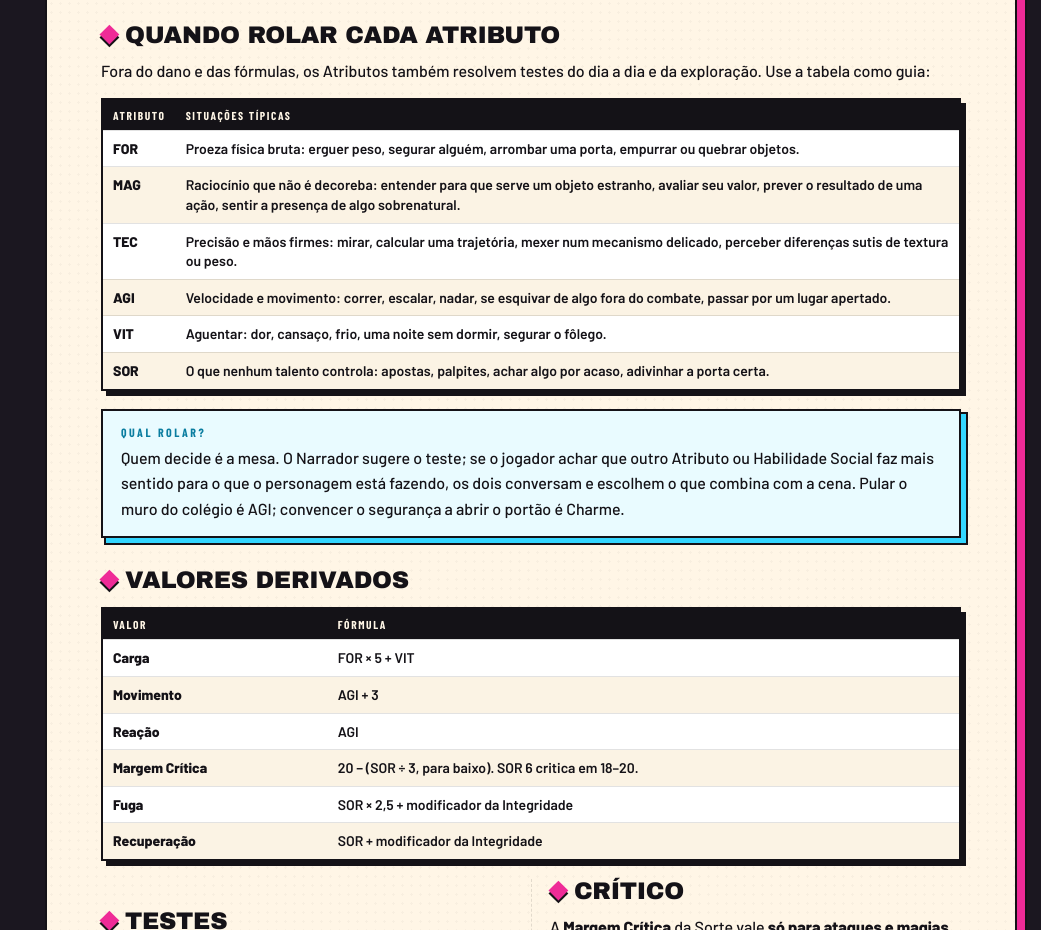
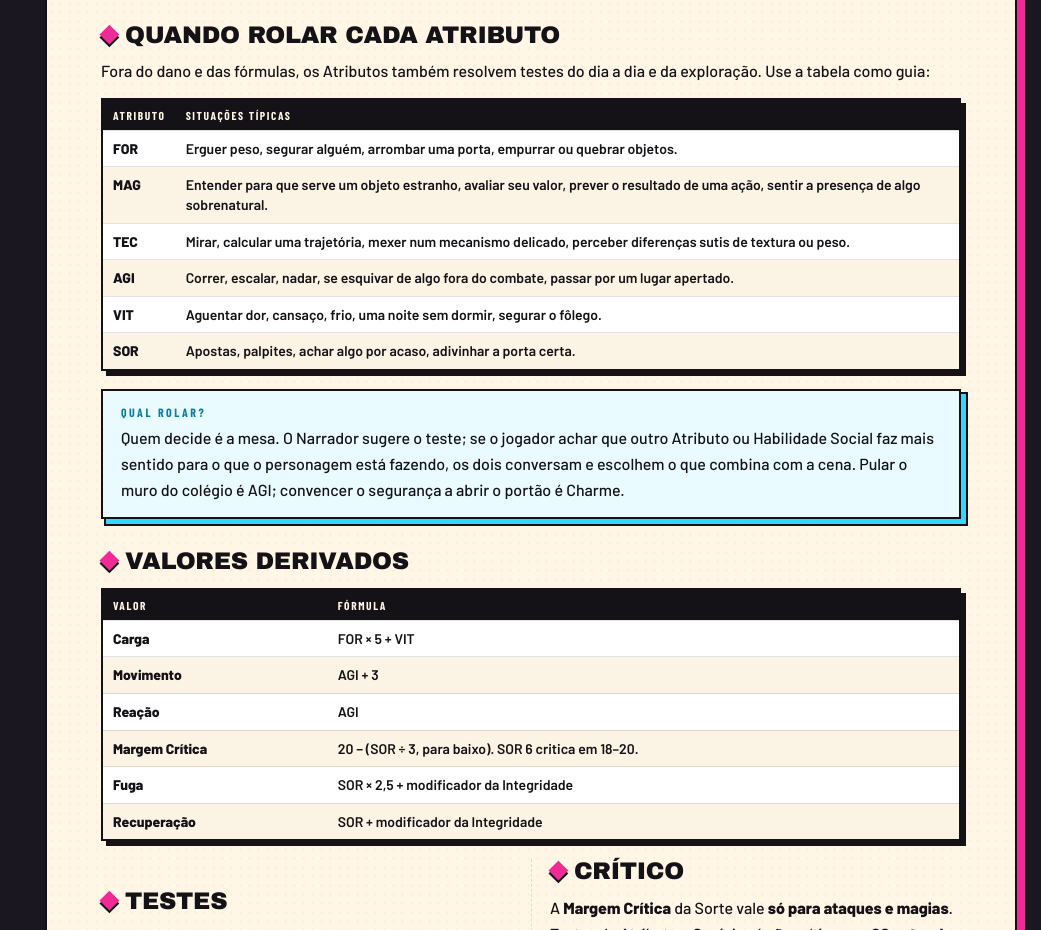
Before and after one commit to N4nd0-Hub/Ficha-Phobia, a website: page livro/index.html in a window 1280 px wide. Shown: the part 8201-9131 px from the top of the page, without its empty margins (239-1280 px from the left). Drawn offline with nearby package versions, Linux system fonts and the light colour scheme; a web font is replaced by a local one.

Commit message:
Livro: tabela de Atributos só com as ações
Co-Authored-By: Claude Opus 5.5 <noreply@anthropic.com>
Claude-Session: https://claude.ai/code/session_013JyCAbfzTg5yVg9R68emJB

```diff
--- a/livro/index.html
+++ b/livro/index.html
@@ -179,12 +179,12 @@
   <div class="tbl-wrap"><table>
     <thead><tr><th>Atributo</th><th>Situações típicas</th></tr></thead>
     <tbody>
-      <tr><td><b>FOR</b></td><td>Proeza física bruta: erguer peso, segurar alguém, arrombar uma porta, empurrar ou quebrar objetos.</td></tr>
-      <tr><td><b>MAG</b></td><td>Raciocínio que não é decoreba: entender para que serve um objeto estranho, avaliar seu valor, prever o resultado de uma ação, sentir a presença de algo sobrenatural.</td></tr>
-      <tr><td><b>TEC</b></td><td>Precisão e mãos firmes: mirar, calcular uma trajetória, mexer num mecanismo delicado, perceber diferenças sutis de textura ou peso.</td></tr>
-      <tr><td><b>AGI</b></td><td>Velocidade e movimento: correr, escalar, nadar, se esquivar de algo fora do combate, passar por um lugar apertado.</td></tr>
-      <tr><td><b>VIT</b></td><td>Aguentar: dor, cansaço, frio, uma noite sem dormir, segurar o fôlego.</td></tr>
-      <tr><td><b>SOR</b></td><td>O que nenhum talento controla: apostas, palpites, achar algo por acaso, adivinhar a porta certa.</td></tr>
+      <tr><td><b>FOR</b></td><td>Erguer peso, segurar alguém, arrombar uma porta, empurrar ou quebrar objetos.</td></tr>
+      <tr><td><b>MAG</b></td><td>Entender para que serve um objeto estranho, avaliar seu valor, prever o resultado de uma ação, sentir a presença de algo sobrenatural.</td></tr>
+      <tr><td><b>TEC</b></td><td>Mirar, calcular uma trajetória, mexer num mecanismo delicado, perceber diferenças sutis de textura ou peso.</td></tr>
+      <tr><td><b>AGI</b></td><td>Correr, escalar, nadar, se esquivar de algo fora do combate, passar por um lugar apertado.</td></tr>
+      <tr><td><b>VIT</b></td><td>Aguentar dor, cansaço, frio, uma noite sem dormir, segurar o fôlego.</td></tr>
+      <tr><td><b>SOR</b></td><td>Apostas, palpites, achar algo por acaso, adivinhar a porta certa.</td></tr>
     </tbody></table></div>
   <div class="box tip"><h5>Qual rolar?</h5><p>Quem decide é a mesa. O Narrador sugere o teste; se o jogador achar que outro Atributo ou Habilidade Social faz mais sentido para o que o personagem está fazendo, os dois conversam e escolhem o que combina com a cena. Pular o muro do colégio é AGI; convencer o segurança a abrir o portão é Charme.</p></div>
   <h3 class="t">Valores derivados</h3>
```
